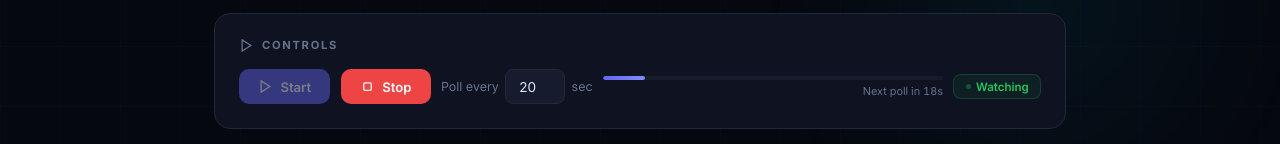
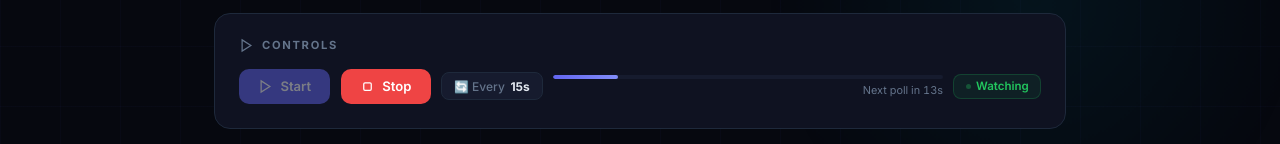
Before and after one commit to neptotech/jee-2026-monitor, a website: page public/index.html in a window 1280 px wide. Both pictures are taken after a click on the button "Start". Shown: the part 614-758 px from the top of the page. Drawn offline with Linux system fonts and the light colour scheme; no server answers.

Commit message:
Fix poll interval to 15s - no user override, synced with cache TTL

```diff
--- a/public/index.html
+++ b/public/index.html
@@ -97,11 +97,9 @@
 
     /* ─── CONTROLS ─── */
     .controls { display:flex; gap:.65rem; flex-wrap:wrap; align-items:center; }
-    .interval-group { display:flex; align-items:center; gap:.4rem; }
-    .interval-input { width:60px; background:var(--surface2); border:1px solid var(--border); border-radius:8px; padding:.55rem .5rem;
-      color:var(--text); font-size:.85rem; font-family:'Inter',sans-serif; outline:none; text-align:center; transition:border-color .25s; }
-    .interval-input:focus { border-color:var(--accent); }
-    .interval-label { color:var(--muted); font-size:.78rem; white-space:nowrap; }
+    .poll-tag { display:inline-flex; align-items:center; gap:.35rem; padding:.35rem .75rem; border-radius:8px;
+      background:var(--surface2); border:1px solid var(--border); font-size:.75rem; color:var(--muted); font-weight:500; }
+    .poll-tag strong { color:var(--text); }
 
     .btn { display:inline-flex; align-items:center; gap:.45rem; padding:.6rem 1.2rem; border:none; border-radius:10px;
       font-family:'Inter',sans-serif; font-size:.82rem; font-weight:600; cursor:pointer; transition:all .2s; white-space:nowrap; }
@@ -234,11 +232,7 @@
           <svg viewBox="0 0 24 24" fill="none" stroke="currentColor" stroke-width="2"><rect x="6" y="6" width="12" height="12" rx="2"/></svg>
           Stop
         </button>
-        <div class="interval-group">
-          <span class="interval-label">Poll every</span>
-          <input class="interval-input" id="intervalInput" type="number" value="20" min="10" max="120" />
-          <span class="interval-label">sec</span>
-        </div>
+        <div class="poll-tag">🔄 Every <strong>15s</strong></div>
         <div class="progress-wrap" id="progressWrap" style="visibility:hidden;">
           <div class="progress-bar"><div class="progress-fill" id="progressFill"></div></div>
           <div class="progress-text" id="progressText">Next poll in --s</div>
@@ -400,9 +394,10 @@
       }
     }
 
+    const POLL_INTERVAL = 15; // fixed 15s — synced with server cache TTL
+
     function startMonitoring() {
       if (monitoring) return;
-      const interval = Math.max(10, parseInt(document.getElementById("intervalInput").value) || 20);
       monitoring = true;
       previousHash = null;
       changeAlerted = false;
@@ -413,15 +408,14 @@
       document.getElementById("statErrors").textContent = 0;
       document.getElementById("btnStart").disabled = true;
       document.getElementById("btnStop").disabled = false;
-      document.getElementById("intervalInput").disabled = true;
       document.getElementById("progressWrap").style.visibility = "visible";
       document.getElementById("liveBadge").style.display = "inline-flex";
       document.getElementById("statusHero").classList.add("active");
       updateStatus("running");
-      addLog(`Monitoring started — polling server every ${interval}s`, "info");
+      addLog(`Monitoring started — polling every ${POLL_INTERVAL}s (synced with server cache)`, "info");
       pollServer();
-      timer = setInterval(pollServer, interval * 1000);
-      startCountdown(interval);
+      timer = setInterval(pollServer, POLL_INTERVAL * 1000);
+      startCountdown(POLL_INTERVAL);
       uptimeTimer = setInterval(updateUptime, 1000);
     }
 
@@ -430,7 +424,6 @@
       clearInterval(timer); clearInterval(countdownTimer); clearInterval(uptimeTimer); timer = null;
       document.getElementById("btnStart").disabled = false;
       document.getElementById("btnStop").disabled = true;
-      document.getElementById("intervalInput").disabled = false;
       document.getElementById("progressWrap").style.visibility = "hidden";
       document.getElementById("liveBadge").style.display = "none";
       document.getElementById("statusHero").classList.remove("active");
```
